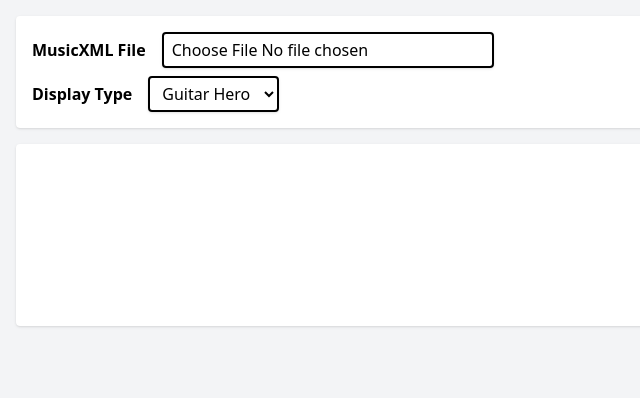
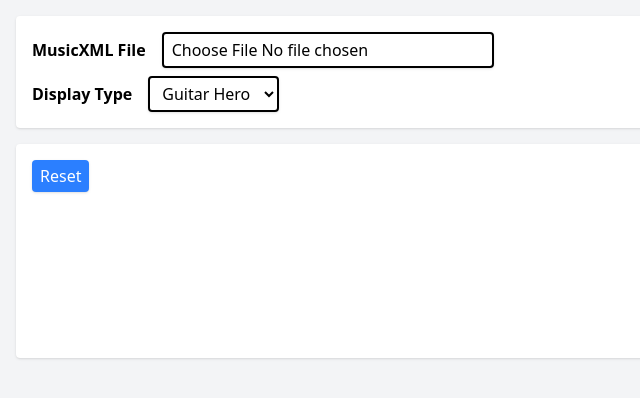
Before and after one commit to jpitlor/musicxml-visualizer, a React (Vite) app: page / in a window 1280 px wide. Shown: the top 398 px of the page, without its empty margins (0-640 px from the left). Built offline with nearby package versions, Linux system fonts and the light colour scheme.

Commit message:
reset clock when song is changed

```diff
--- a/src/components/GuitarHero/Song.tsx
+++ b/src/components/GuitarHero/Song.tsx
@@ -1,7 +1,7 @@
 import React, { useCallback, useEffect, useRef, useState } from "react";
 import { Mesh } from "three";
 import { v4 as uuidv4 } from "uuid";
-import { useFrame } from "@react-three/fiber";
+import { useFrame, useThree } from "@react-three/fiber";
 import uniqBy from "lodash.uniqby";
 import { lerp } from "three/src/math/MathUtils";
 import type { OpenSheetMusicDisplay } from "opensheetmusicdisplay";
@@ -23,6 +23,7 @@ interface SongProps {
 export default function Song({ osmd }: SongProps) {
   const noteRefs = useRef<Map<string, Mesh>>(new Map());
   const [notes, setNotes] = useState<Note[]>([]);
+  const { clock } = useThree();
   const notePaths = uniqBy(notes, "note").map((n) => n.note);
   const radGap = Math.PI / (3 * (notePaths.length - 1));
 
@@ -63,7 +64,8 @@ export default function Song({ osmd }: SongProps) {
     }
 
     setNotes(allNotes);
-  }, [osmd]);
+    clock.start();
+  }, [osmd, clock]);
 
   useFrame(({ clock }) => {
     for (const circle of noteRefs.current.values()) {
@@ -76,15 +78,12 @@ export default function Song({ osmd }: SongProps) {
         const a =
           (clock.elapsedTime - note.visibleTime) /
           (note.time - note.visibleTime);
-        console.log(a, circle.position);
         circle.position.x = lerp(
           0,
           Math.cos(RAD_OF_225_DEG + radGap * notePath) * ((WIDTH * 2) / 3),
           a,
         );
         circle.position.y = lerp(HEIGHT * 2, HEIGHT * -1, a);
-      } else {
-        console.log(clock.elapsedTime, note.visibleTime);
       }
     }
   });
--- a/src/components/GuitarHero/index.tsx
+++ b/src/components/GuitarHero/index.tsx
@@ -7,12 +7,22 @@ import { OpenSheetMusicDisplay } from "opensheetmusicdisplay";
 interface GuitarHeroProps {
   xml: string;
   className?: string;
+  showReset?: boolean;
 }
 
 const containerId = "osmd";
 
-export default function GuitarHero({ xml, className }: GuitarHeroProps) {
+export default function GuitarHero({
+  xml,
+  className,
+  showReset = true,
+}: GuitarHeroProps) {
+  const [key, setKey] = useState(0);
   const [osmd, setOsmd] = useState<OpenSheetMusicDisplay | null>(null);
+
+  function handleReset() {
+    setKey((k) => k + 1);
+  }
 
   useEffect(() => {
     if (!xml) {
@@ -32,6 +42,14 @@ export default function GuitarHero({ xml, className }: GuitarHeroProps) {
   return (
     <React.Fragment>
       <div id={containerId} className="hidden" />
+      {showReset && (
+        <button
+          className="cursor-pointer py-1 px-2 bg-blue-500 shadow rounded text-white"
+          onClick={handleReset}
+        >
+          Reset
+        </button>
+      )}
       <Canvas className={classNames("w-full h-full", className)}>
         <ambientLight intensity={Math.PI / 2} />
         <spotLight
@@ -42,7 +60,7 @@ export default function GuitarHero({ xml, className }: GuitarHeroProps) {
           intensity={Math.PI}
         />
         <pointLight position={[-10, -10, -10]} decay={0} intensity={Math.PI} />
-        {osmd && <Song osmd={osmd} />}
+        {osmd && <Song osmd={osmd} key={key} />}
       </Canvas>
     </React.Fragment>
   );
```
